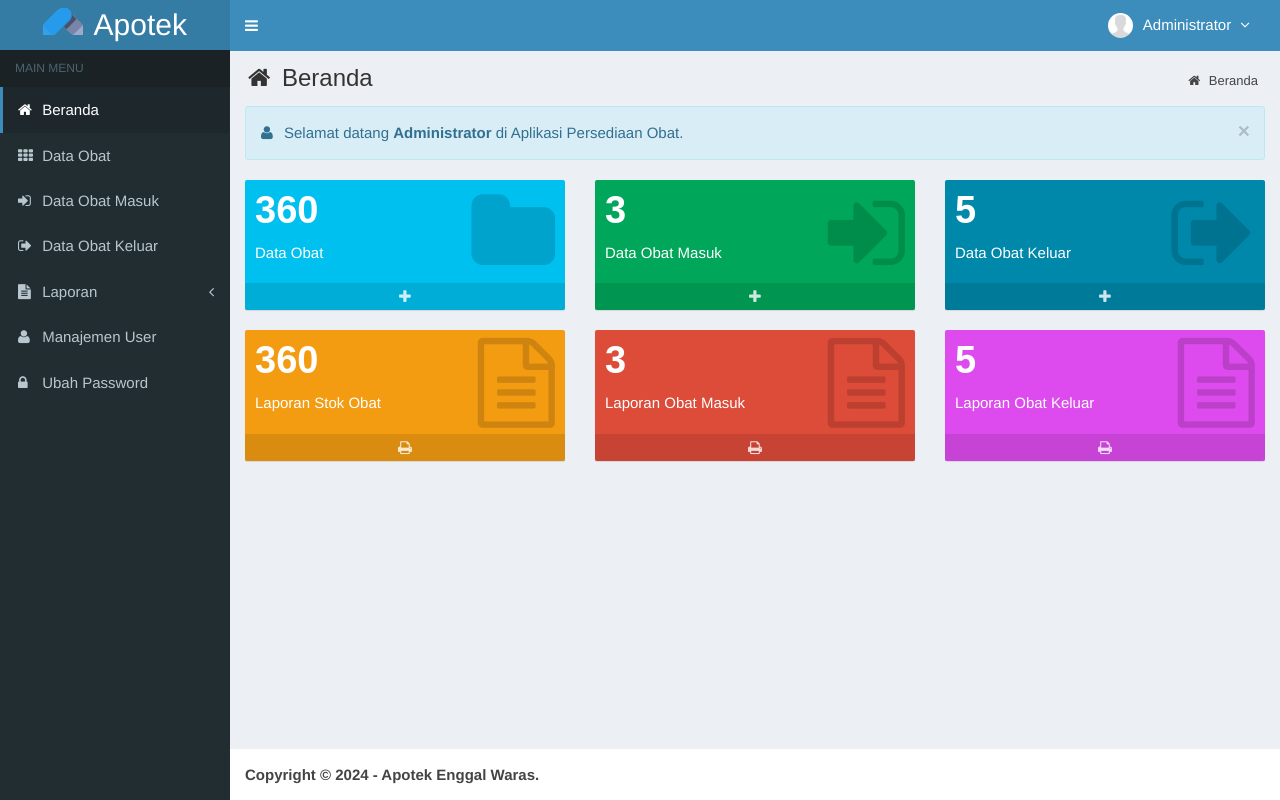
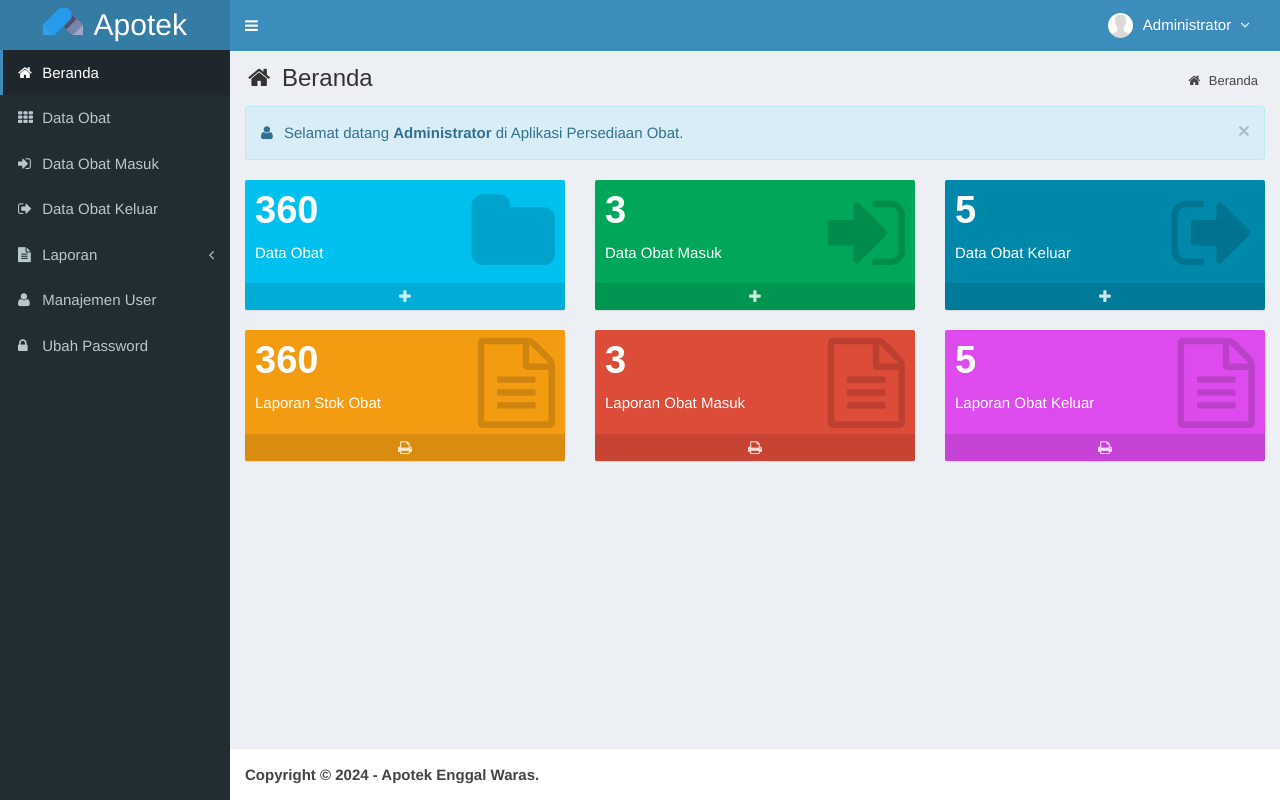
Before and after one commit to ffrz/apotek-gudang, a PHP site: page /tcpdf/main.php?module=beranda in a window 1280 px wide. Run offline with PHP 8.4, Linux system fonts and the light colour scheme; a user stored in the database is signed in; data comes from the database, SQL or seed files in the repository; some libraries are stand-ins or nearby versions; some web fonts are replaced.

Commit message:
remove header

```diff
--- a/sidebar-menu.php
+++ b/sidebar-menu.php
@@ -1,5 +1,4 @@
 <ul class="sidebar-menu">
-  <li class="header">MAIN MENU</li>
   <li class="<?= $_GET["module"] == "beranda" ? 'active' : '' ?>">
     <a href="?module=beranda"><i class="fa fa-home"></i> Beranda </a>
   </li>
```
